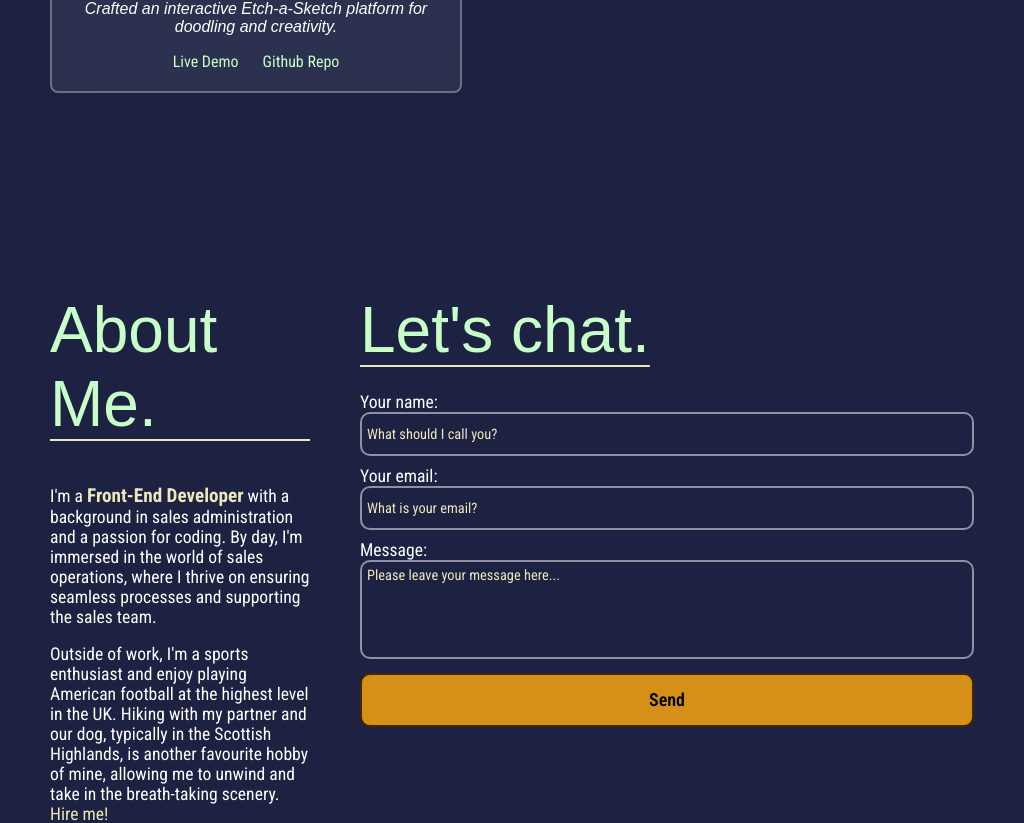
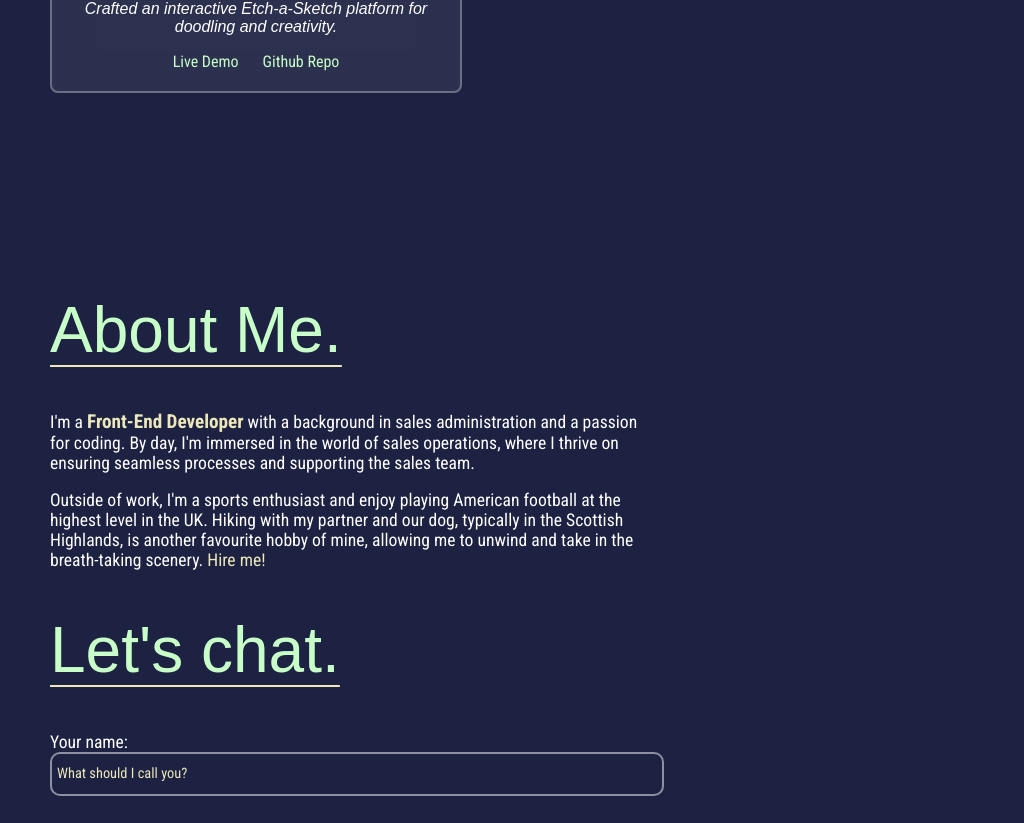
Before and after one commit to callum-laing/portfolio-v4, a Svelte app: page / in a window 1024 px wide. Shown: the part 2488-3311 px from the top of the page. Built offline with nearby package versions, Linux system fonts and the light colour scheme; a web font is replaced by a local one.

Commit message:
responsive tweaks

```diff
--- a/src/components/Contact.svelte
+++ b/src/components/Contact.svelte
@@ -175,6 +175,7 @@
     font-size: 1.1em;
     font-family: "Roboto Condensed", sans-serif;
     font-optical-sizing: auto;
+    max-width: 80ch;
   }
 
   h1 {
@@ -265,7 +266,7 @@
     resize: none;
   }
 
-  @media (max-width: 769px) {
+  @media (max-width: 768px) {
     #contactContainer {
       align-items: center;
       flex-direction: column;
@@ -294,16 +295,27 @@
     }
   }
 
-  @media (min-width: 770px) and (max-width: 1024px) {
+  @media (min-width: 769px) and (max-width: 1024px) {
+    #contactContainer {
+      flex-wrap: wrap;
+      padding-right: 0;
+    }
+    .aboutContainer {
+      width: 100%;
+      padding-bottom: 25px;
+    }
     input,
     textarea {
       width: 600px;
     }
     p {
-      width: 100%;
+      max-width: 70ch;
     }
     .skillsContainer {
       display: none;
     }
+    .formHeader {
+      padding-top: 20px;
+    }
   }
 </style>
--- a/src/components/Footer.svelte
+++ b/src/components/Footer.svelte
@@ -59,7 +59,7 @@
     color: rgba(237, 232, 187);
   }
 
-  @media (max-width: 769px) {
+  @media (max-width: 768px) {
     h2 {
       font-size: 0.8rem;
       margin-left: none;
--- a/src/components/Hero.svelte
+++ b/src/components/Hero.svelte
@@ -108,7 +108,7 @@
     }
   }
 
-  @media (max-width: 769px) {
+  @media (max-width: 768px) {
     #heroWrapper {
       padding-top: 100px;
       padding-bottom: 200px;
@@ -134,6 +134,6 @@
     }
   }
 
-  @media (min-width: 770px) and (max-width: 1024px) {
+  @media (min-width: 769px) and (max-width: 1024px) {
   }
 </style>
--- a/src/components/Navbar.svelte
+++ b/src/components/Navbar.svelte
@@ -51,7 +51,7 @@
     letter-spacing: 2px;
   }
 
-  @media (max-width: 769px) {
+  @media (max-width: 768px) {
     nav {
       display: flex;
       justify-content: space-around;
--- a/src/components/Projects.svelte
+++ b/src/components/Projects.svelte
@@ -189,7 +189,7 @@
     font-style: normal;
   }
 
-  @media (max-width: 769px) {
+  @media (max-width: 768px) {
     .projectWrapper {
       grid-template-columns: 1fr;
     }
@@ -205,7 +205,7 @@
     }
   }
 
-  @media (min-width: 770px) and (max-width: 1024px) {
+  @media (min-width: 769px) and (max-width: 1024px) {
     .projectWrapper {
       grid-template-columns: 1fr 1fr;
     }
```
